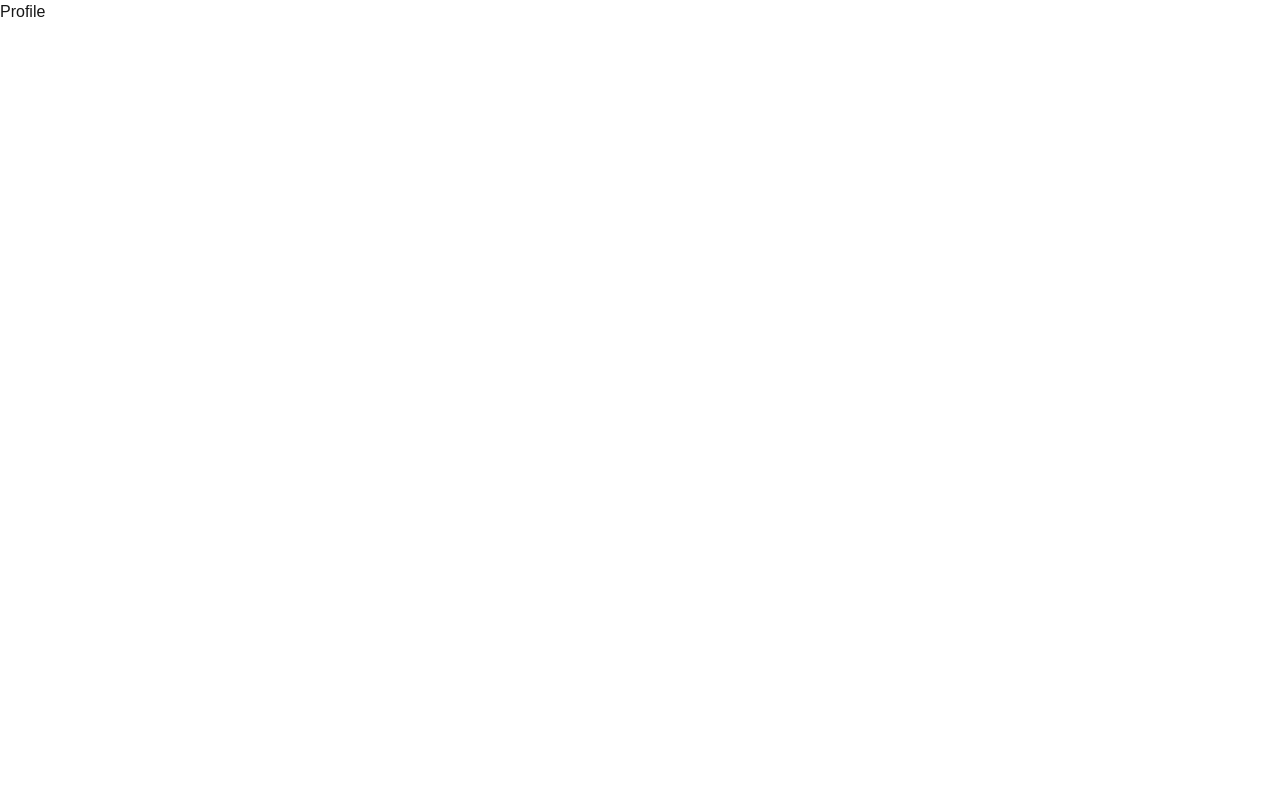
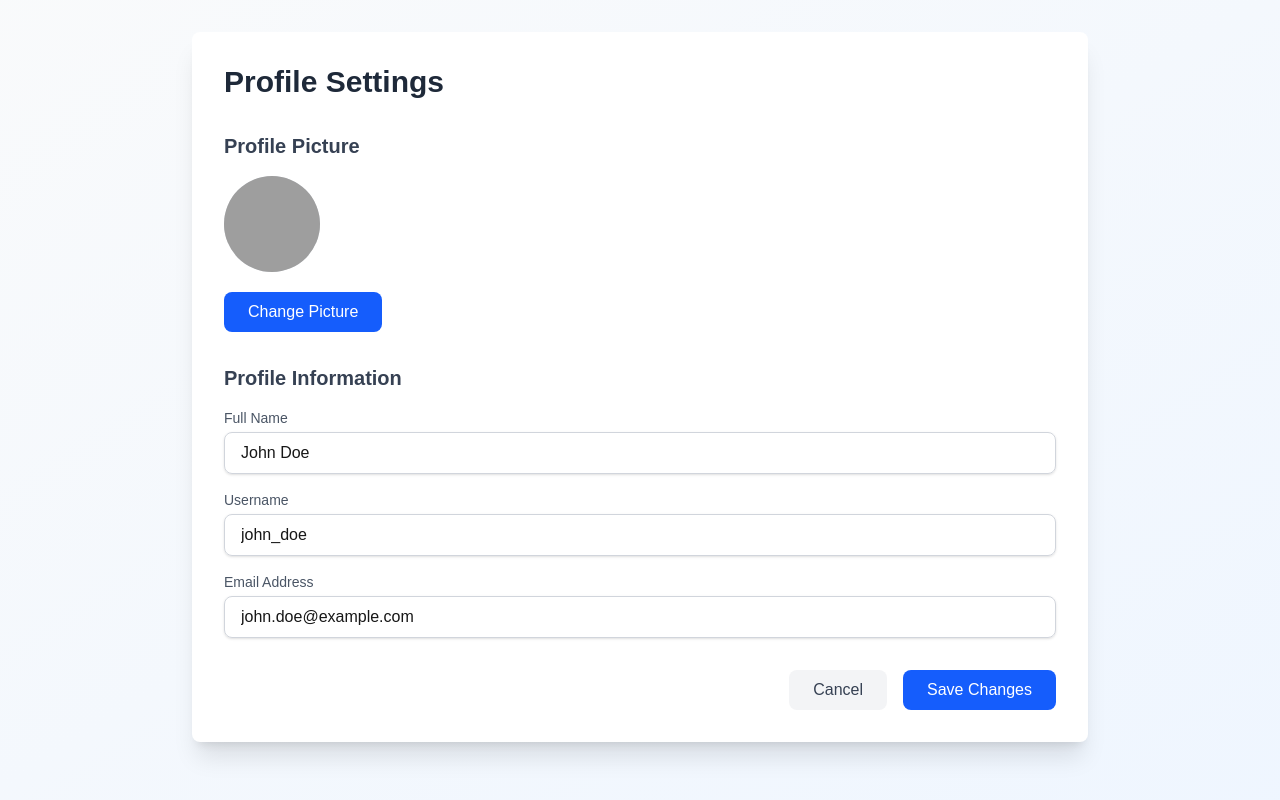
Before and after one commit to bad-Al-code/Tools, a Next.js app in the folder nextjs/: page /dashboard/settings/profile in a window 1280 px wide. Built offline with nearby package versions, Linux system fonts and the light colour scheme; grey boxes are pictures that could not be loaded.

Commit message:
feat(nextjs): add profile page with styles

```diff
--- a/nextjs/src/app/dashboard/settings/profile/page.tsx
+++ b/nextjs/src/app/dashboard/settings/profile/page.tsx
@@ -1,7 +1,89 @@
-import React from 'react';
+const Profile = () => {
+    return (
+        <div className="min-h-screen bg-gradient-to-br from-gray-50 to-blue-50 p-8">
+            <div className="max-w-4xl mx-auto bg-white rounded-lg shadow-xl p-8">
+                <h1 className="text-3xl font-bold text-gray-800 mb-8">
+                    Profile Settings
+                </h1>
 
-const Profile = () => {
-    return <div>Profile</div>;
+                <div className="mb-8">
+                    <h2 className="text-xl font-semibold text-gray-700 mb-4">
+                        Profile Picture
+                    </h2>
+                    <div className="flex items-center space-x-4">
+                        <div className="w-24 h-24 rounded-full bg-gray-300">
+                            <img
+                                src="https://images.unsplash.com/flagged/photo-1570612861542-284f4c12e75f?q=80&w=2070&auto=format&fit=crop&ixlib=rb-4.0.3&ixid=M3wxMjA3fDB8MHxwaG90by1wYWdlfHx8fGVufDB8fHx8fA%3D%3D&auto=format&fit=crop&w=2070&q=80"
+                                alt="Profile"
+                                className="w-full h-full rounded-full object-cover"
+                            />
+                        </div>
+                    </div>
+                    <div>
+                        <button className="px-6 mt-5 py-2 text-white bg-blue-600 rounded-lg hover:bg-blue-700 transition-colors">
+                            Change Picture
+                        </button>
+                    </div>
+                </div>
+
+                <div className="mb-8">
+                    <h2 className="text-xl font-semibold text-gray-700 mb-4">
+                        Profile Information
+                    </h2>
+                    <div className="space-y-4">
+                        <div>
+                            <label className="block text-sm font-medium text-gray-600">
+                                Full Name
+                            </label>
+                            <input
+                                type="text"
+                                defaultValue="John Doe"
+                                className="mt-1 block w-full px-4 py-2 border border-gray-300 rounded-lg
+                   shadow-sm focus:outline-none focus:ring-2 focus:ring-blue-500"
+                            />
+                        </div>
+                        <div>
+                            <label className="block text-sm font-medium text-gray-600">
+                                Username
+                            </label>
+                            <input
+                                type="text"
+                                defaultValue="john_doe"
+                                className="mt-1 block w-full px-4 py-2 border border-gray-300 rounded-lg
+                   shadow-sm focus:outline-none focus:ring-2 focus:ring-blue-500"
+                            />
+                        </div>
+                        <div>
+                            <label className="block text-sm font-medium text-gray-600">
+                                Email Address
+                            </label>
+                            <input
+                                type="email"
+                                defaultValue="john.doe@example.com"
+                                className="mt-1 block w-full px-4 py-2 border border-gray-300 rounded-lg
+                   shadow-sm focus:outline-none focus:ring-2 focus:ring-blue-500"
+                            />
+                        </div>
+                    </div>
+                </div>
+
+                <div className="flex justify-end space-x-4">
+                    <button
+                        className="px-6 py-2 text-gray-700 bg-gray-100 rounded-lg hover:bg-gray-200
+             transition-colors"
+                    >
+                        Cancel
+                    </button>
+                    <button
+                        className="px-6 py-2 text-white bg-blue-600 rounded-lg hover:bg-blue-700
+             transition-colors"
+                    >
+                        Save Changes
+                    </button>
+                </div>
+            </div>
+        </div>
+    );
 };
 
 export default Profile;
```
